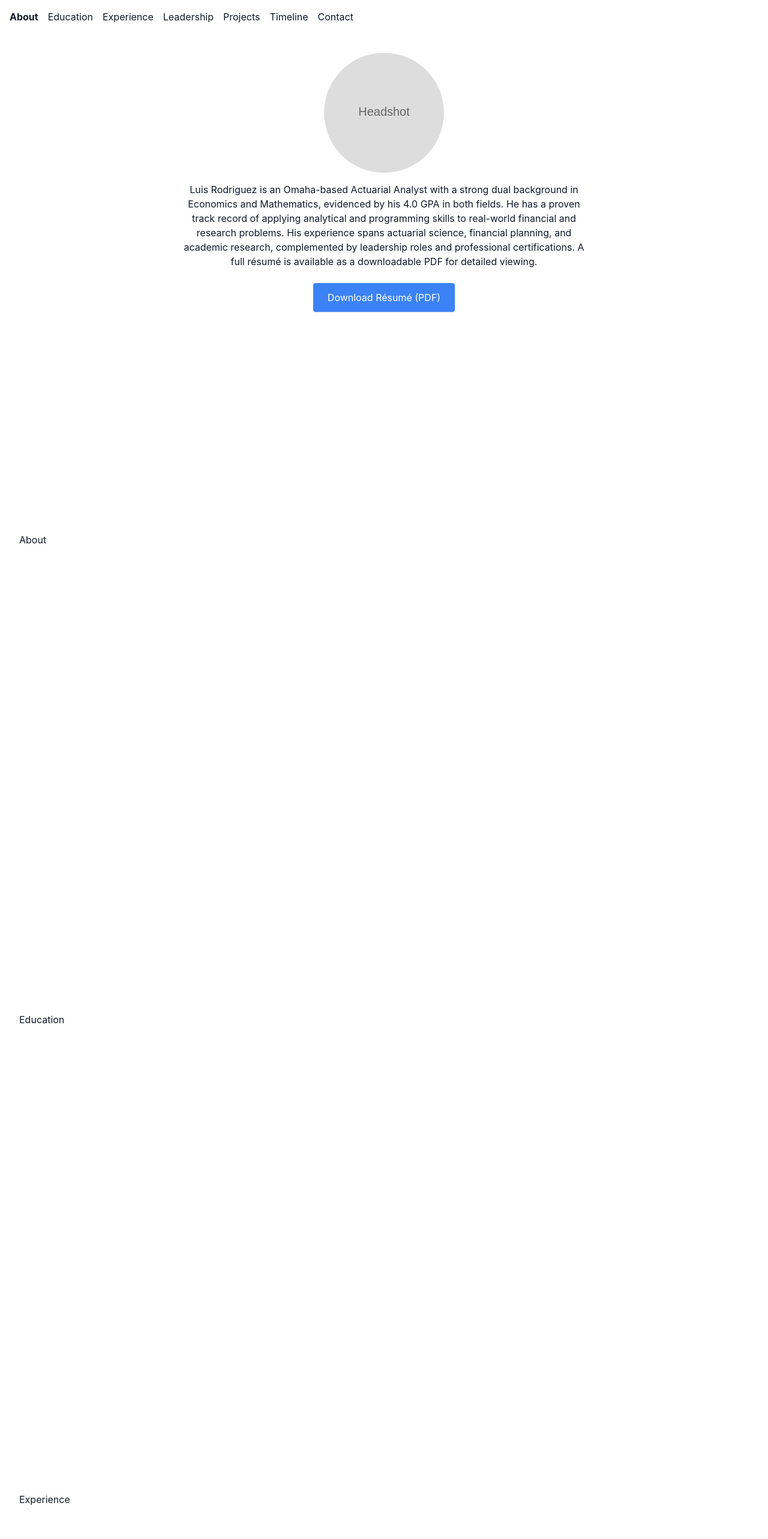
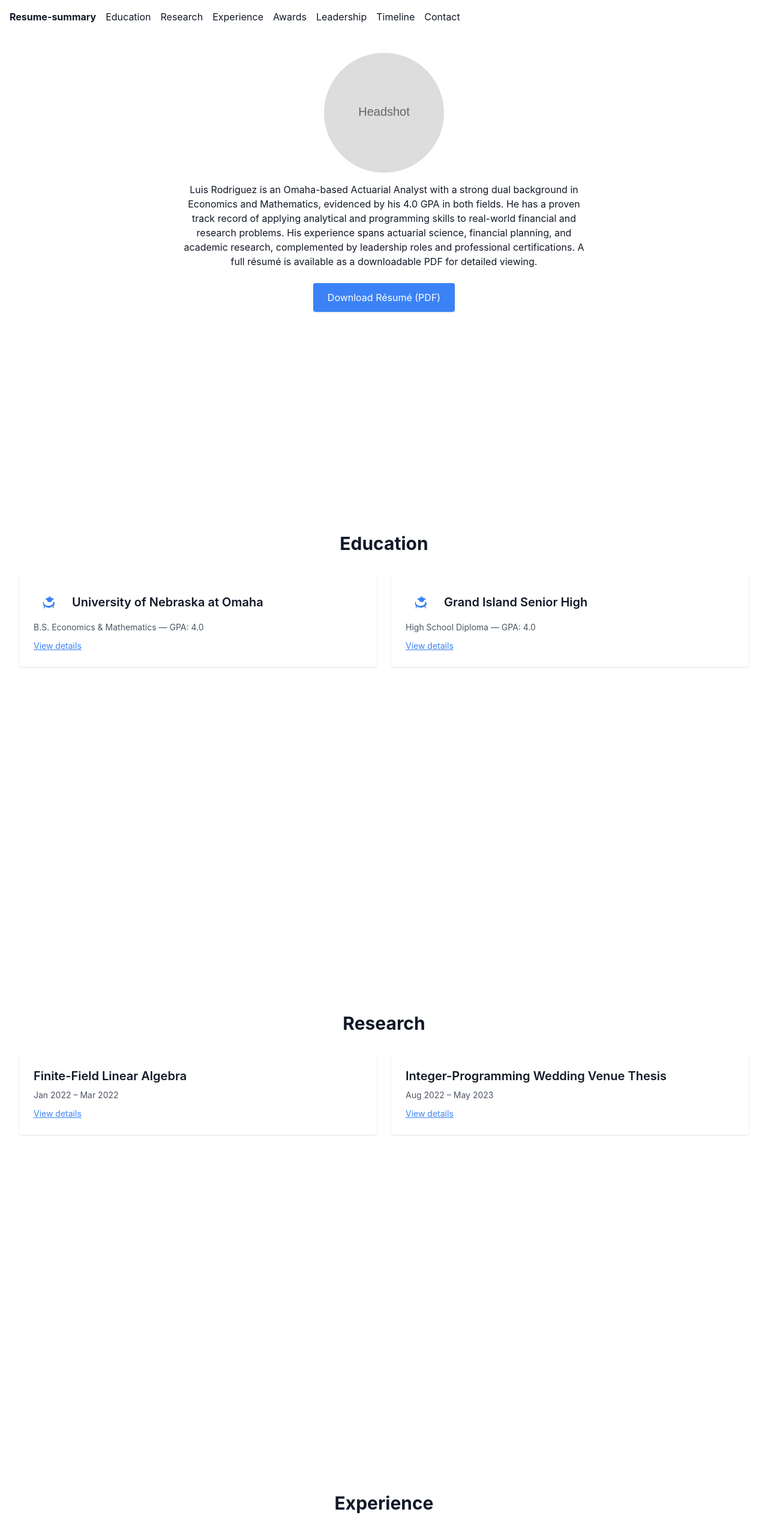
Before and after one commit to luisitinrodriguez2001-cloud/Luisitin, a Next.js app in the folder luis-site/: page / in a window 1280 px wide. Shown: the top 2566 px of the page at 60% size. Built offline with nearby package versions, Linux system fonts and the light colour scheme.

Commit message:
Update navigation sections and align page structure

```diff
--- a/luis-site/src/components/Navbar.tsx
+++ b/luis-site/src/components/Navbar.tsx
@@ -1,17 +1,18 @@
 import { useEffect, useState } from "react";
 
 const sections = [
-  "about",
+  "resume-summary",
   "education",
+  "research",
   "experience",
+  "awards",
   "leadership",
-  "projects",
   "timeline",
   "contact",
 ];
 
 export default function Navbar() {
-  const [active, setActive] = useState<string>("about");
+  const [active, setActive] = useState<string>("resume-summary");
   const [open, setOpen] = useState(false);
 
   useEffect(() => {
--- a/luis-site/src/pages/index.tsx
+++ b/luis-site/src/pages/index.tsx
@@ -1,5 +1,9 @@
 import Navbar from "@/components/Navbar";
 import ResumeSummary from "@/sections/ResumeSummary";
+import Education from "@/sections/Education";
+import Research from "@/sections/Research";
+import Experience from "@/sections/Experience";
+import Awards from "@/sections/Awards";
 import Leadership from "@/sections/Leadership";
 import Timeline from "@/components/Timeline";
 import Contact from "@/sections/Contact";
@@ -11,11 +15,11 @@ export default function Home() {
       <Navbar />
       {/* Hero banner would appear here */}
       <ResumeSummary />
-      <section id="about" className="min-h-screen p-8">About</section>
-      <section id="education" className="min-h-screen p-8">Education</section>
-      <section id="experience" className="min-h-screen p-8">Experience</section>
+      <Education />
+      <Research />
+      <Experience />
+      <Awards />
       <Leadership />
-      <section id="projects" className="min-h-screen p-8">Projects</section>
       <section id="timeline" className="min-h-screen p-8">
         <Timeline />
       </section>
```
